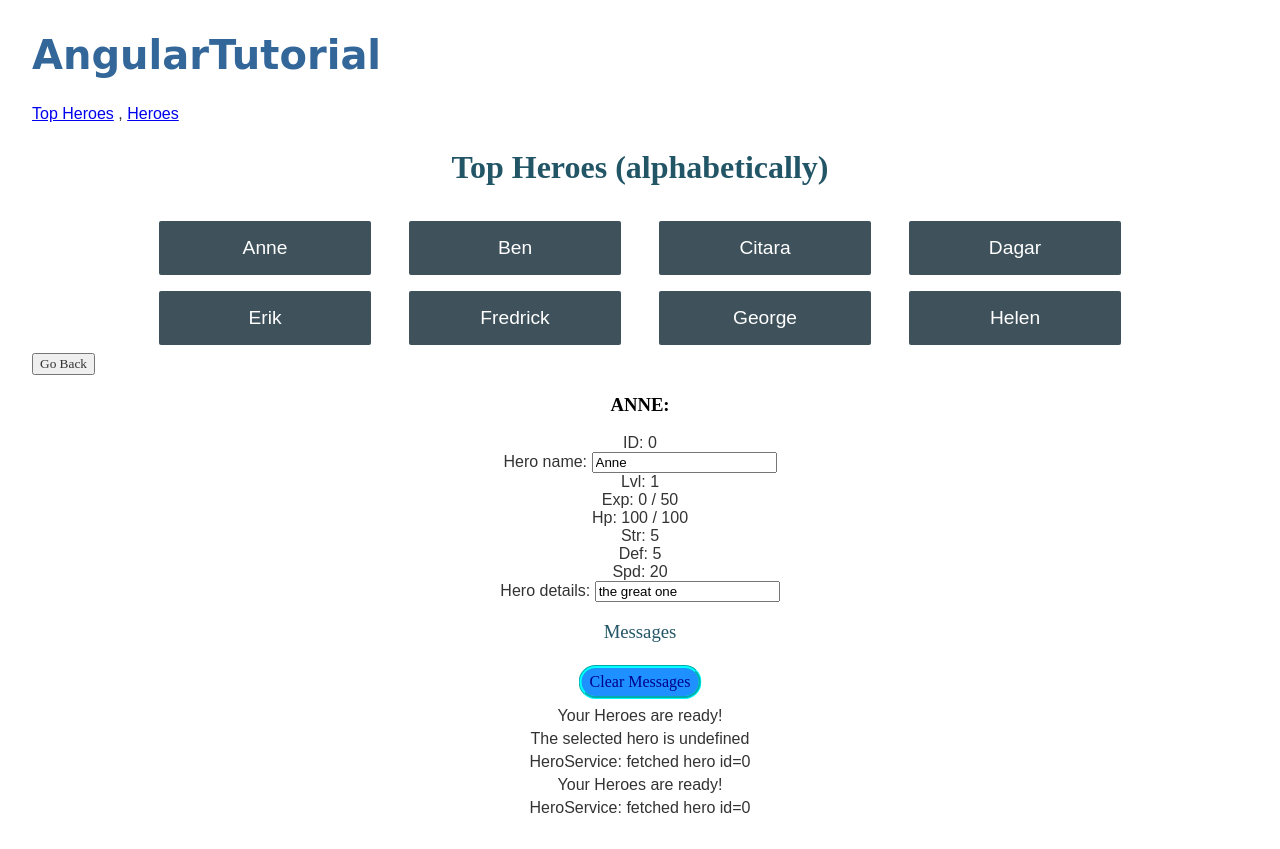
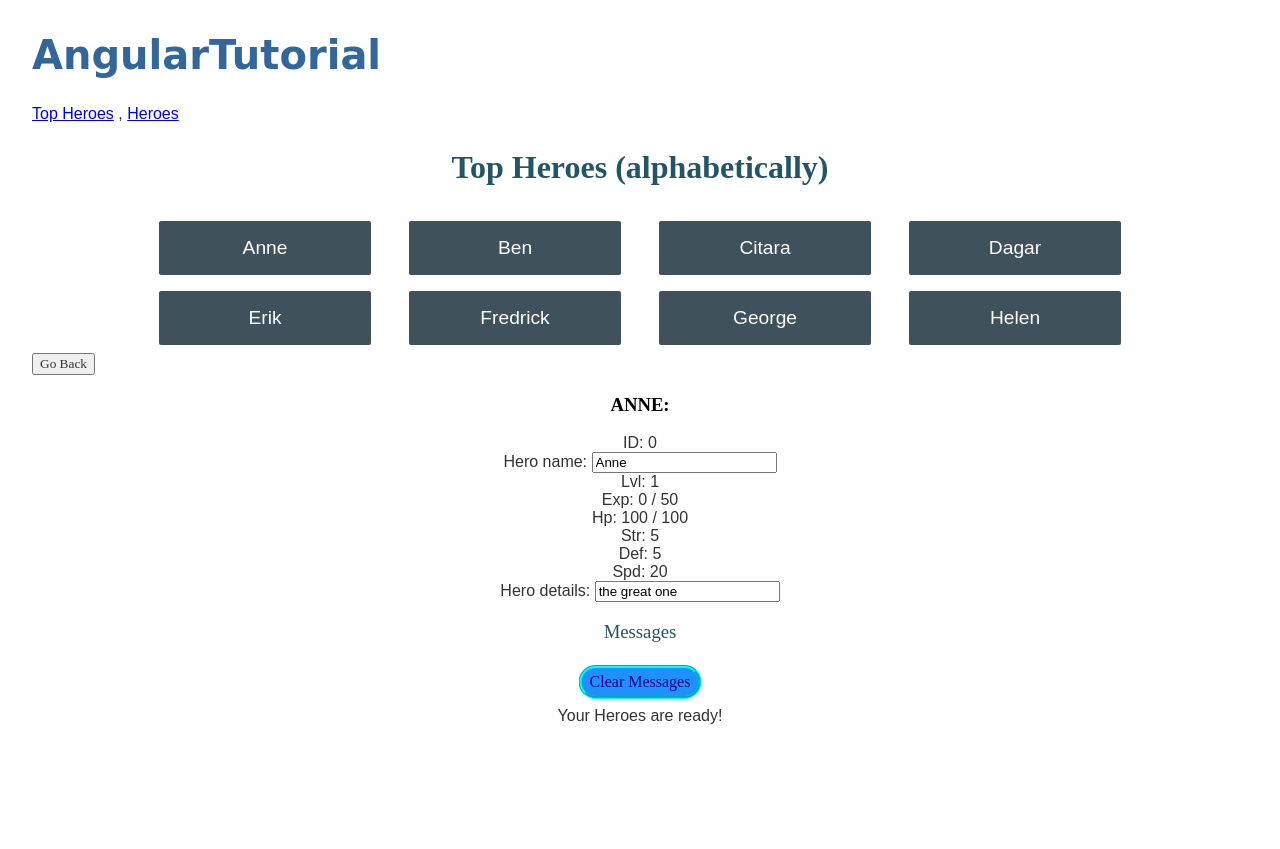
Before and after one commit to jakobssvar/AngularTutorial, an Angular app in the folder AngularTutorial/: page /dashboard/0 in a window 1280 px wide. After the commit the page ends 800 px from the top, so only its background shows below. Built offline with nearby package versions, Linux system fonts and the light colour scheme.

Commit message:
cleaned up a bit

```diff
--- a/AngularTutorial/src/app/app-routing.module.ts
+++ b/AngularTutorial/src/app/app-routing.module.ts
@@ -6,6 +6,7 @@ import { DashboardComponent } from './dashboard/dashboard.component';
 
 const routes: Routes = [
   { path: 'heroes', component: HeroesComponent },
+  { path: 'dashboard', component: DashboardComponent },
   { path: 'dashboard/:id', component: DashboardComponent }
 ];
 
--- a/AngularTutorial/src/app/dashboard/dashboard.component.ts
+++ b/AngularTutorial/src/app/dashboard/dashboard.component.ts
@@ -21,17 +21,6 @@ export class DashboardComponent implements OnInit {
   constructor(private route: ActivatedRoute, private messageService: MessageService,
     private location: Location, private heroService: HeroService) {
 
-
-   /*
-    });*/
-      this.getHeroes();
-
-      this.messageService.add("The selected hero is " + this.selectedHero);
-
-  }
-
-  ngOnChange():void {
-    this.messageService.add("The change happend  " + this.selectedHero);
   }
 
   getHeroes(): void {
--- a/AngularTutorial/src/app/hero.service.ts
+++ b/AngularTutorial/src/app/hero.service.ts
@@ -16,10 +16,7 @@ export class HeroService {
   }
 
   getHero(id: number): Hero {
-    // For now, assume that a hero with the specified `id` always exists.
-    // Error handling will be added in the next step of the tutorial.
     const hero = HEROES.find(h => h.id === id)!;
-    this.messageService.add(`HeroService: fetched hero id=${id}`);
     return hero;
   }
 
--- a/AngularTutorial/src/app/heroes/heroes.component.ts
+++ b/AngularTutorial/src/app/heroes/heroes.component.ts
@@ -22,7 +22,7 @@ export class HeroesComponent implements OnInit {
     this.messageService = messageService;
   }
   ngOnInit(): void {
-    //this.messageService = this.heroService.messageService;
+
 
     this.getHeroes();
   }
```
